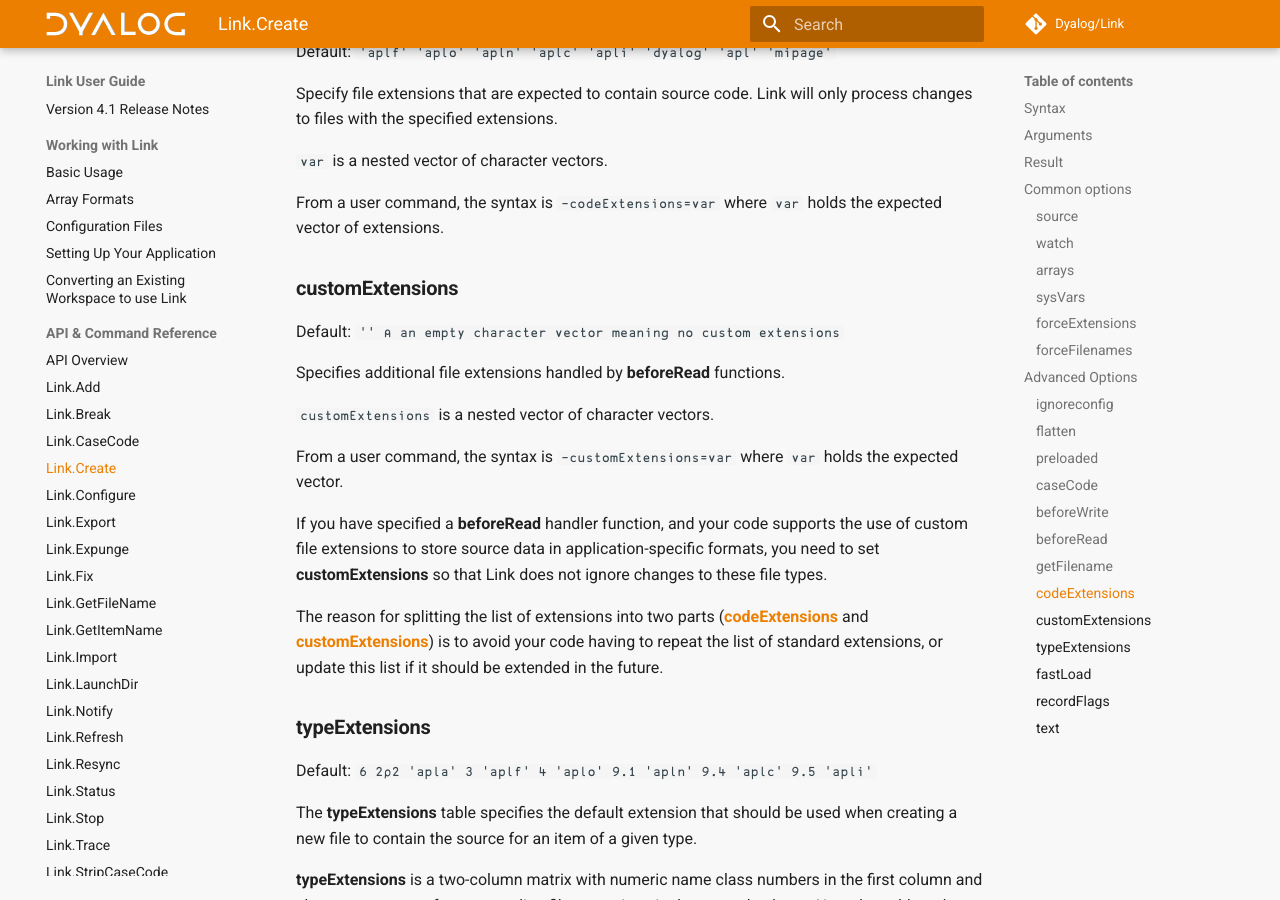
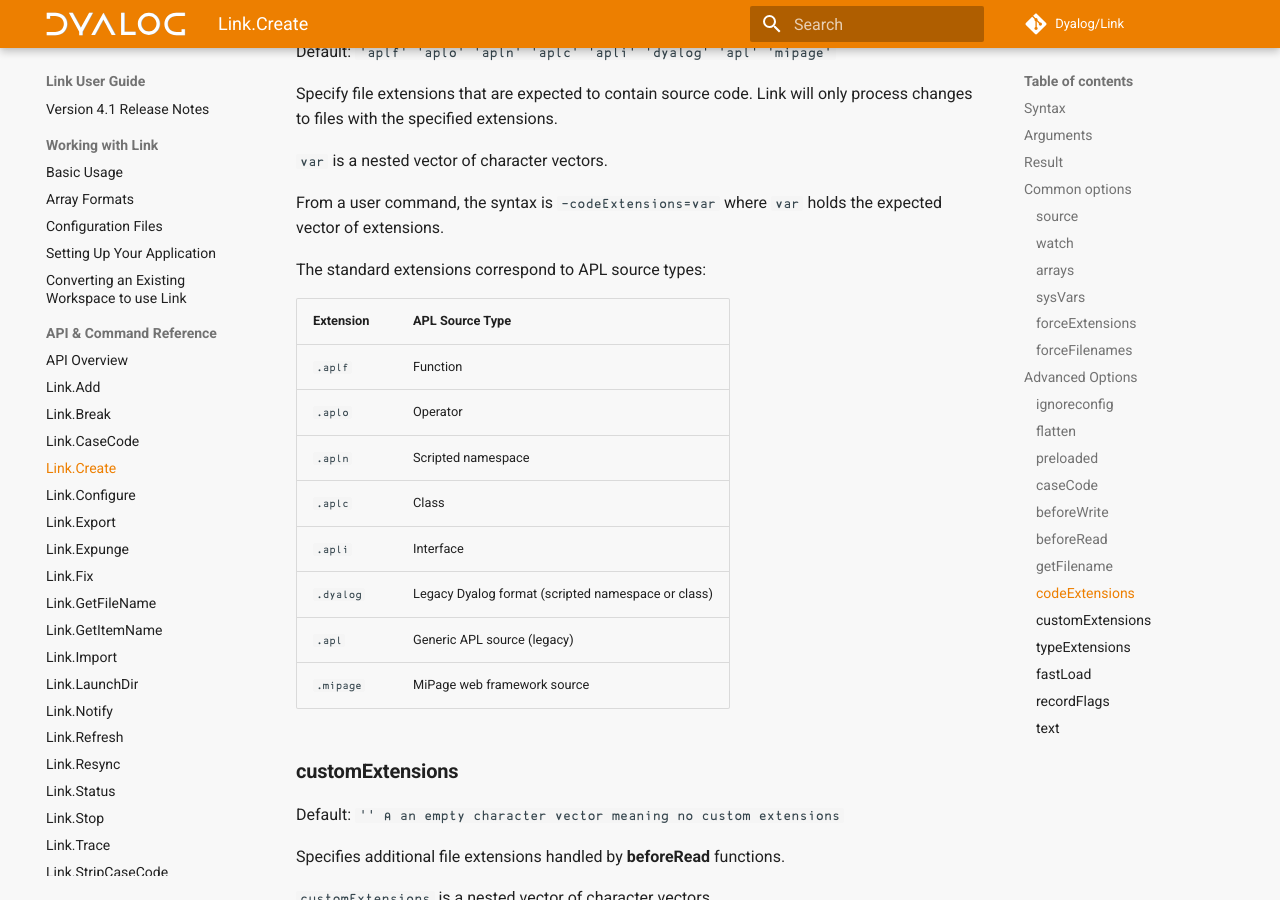
Before and after one commit to Dyalog/link, an MkDocs documentation site: the page built from docs/API/Link.Create.md, in a window 1280 px wide and 900 px high, scrolled down 7711 px. Built offline with MkDocs 1.6.1 and Material for MkDocs 9.7.7, drawn with Linux system fonts in a browser that asks for light colours; comment, search, counter and statistics services are not loaded; the version menu is left out.

Commit message:
docs: describe code extensions in Link.Create

```diff
--- a/docs/API/Link.Create.md
+++ b/docs/API/Link.Create.md
@@ -226,6 +226,19 @@
 
 From a user command, the syntax is `-codeExtensions=var` where `var` holds the expected vector of extensions.
 
+The standard extensions correspond to APL source types:
+
+| Extension | APL Source Type |
+| -------- | -------------- |
+| `.aplf` | Function |
+| `.aplo` | Operator |
+| `.apln` | Scripted namespace |
+| `.aplc` | Class |
+| `.apli` | Interface |
+| `.dyalog` | Legacy Dyalog format (scripted namespace or class) |
+| `.apl` | Generic APL source (legacy) |
+| `.mipage` | MiPage web framework source |
+
 ### **customExtensions**
 Default: `''   ⍝ an empty character vector meaning no custom extensions`
 
```
